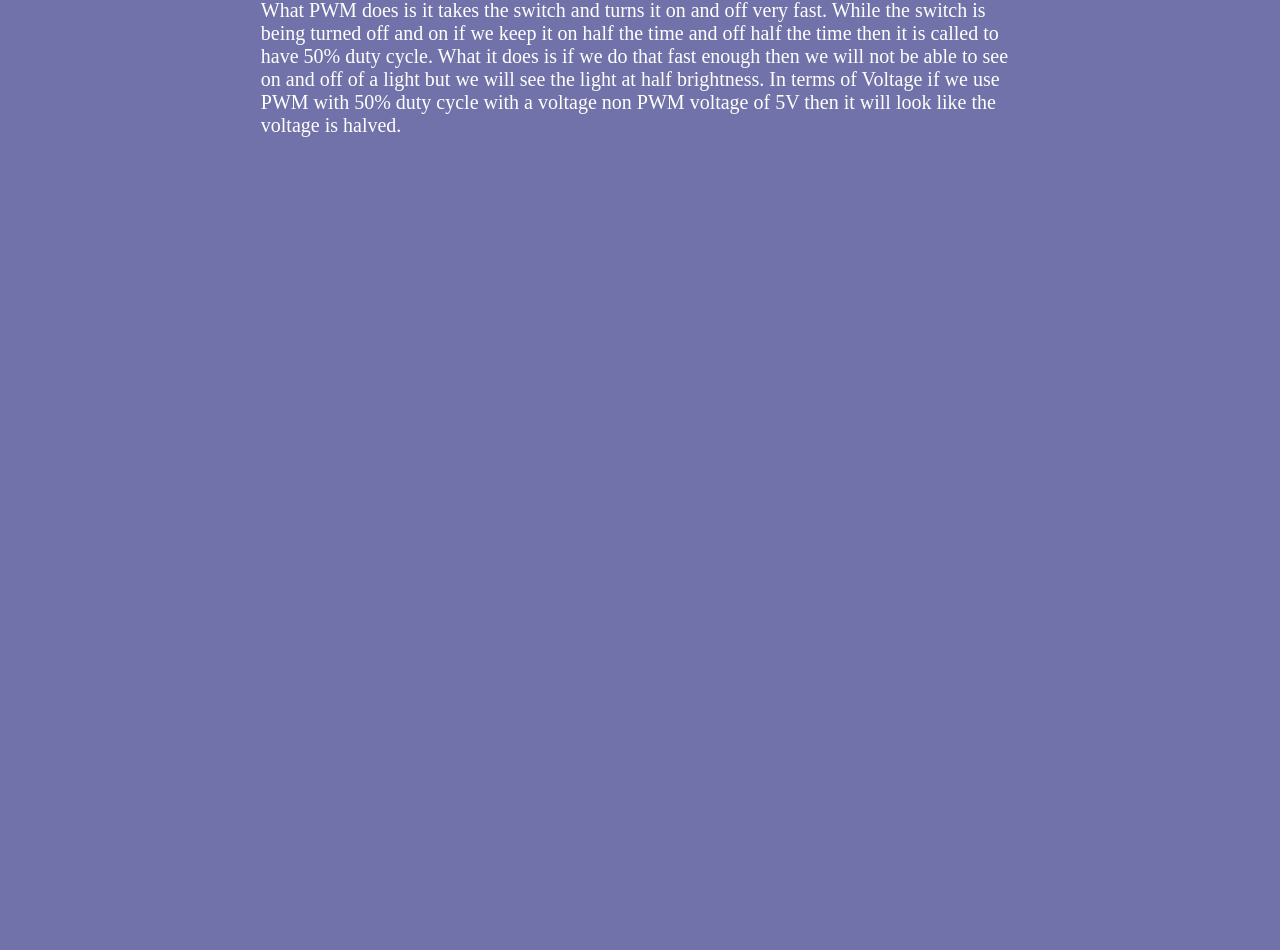
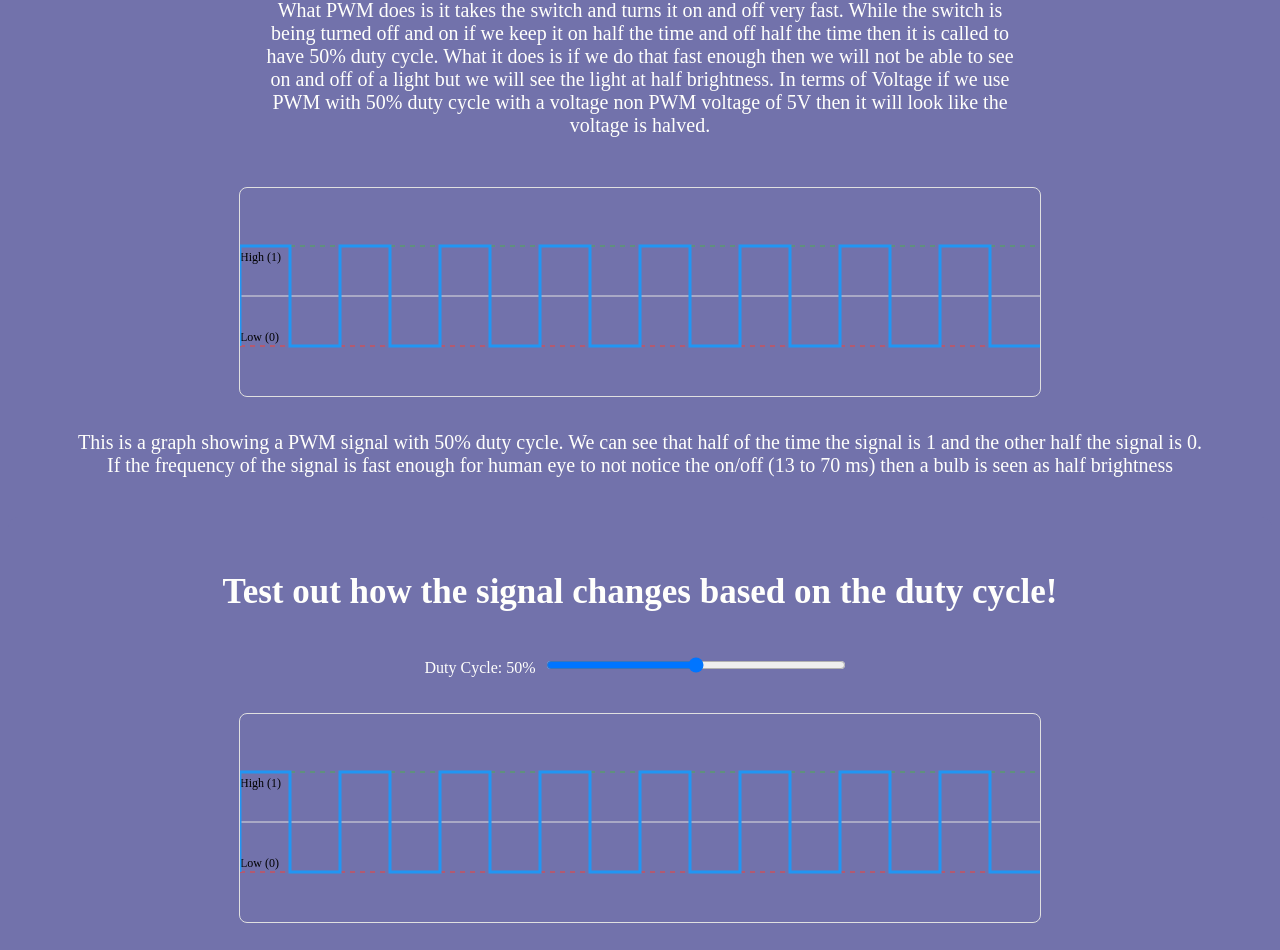
Before and after one commit to Abhinav2065/SignalVisualizer, a React (Vite) app in the folder SignalVisualizer/: page /pwm in a window 1280 px wide. Shown: the part 478-1428 px from the top of the page. Before the commit the page ends 800 px from the top, so only its background shows below. Built offline with nearby package versions, Linux system fonts and the light colour scheme.

Commit message:
added an custom duty cycle signal visualizer in the pwm page

```diff
--- a/SignalVisualizer/src/components/PWM.jsx
+++ b/SignalVisualizer/src/components/PWM.jsx
@@ -1,8 +1,23 @@
-import React from 'react'
+import React, { useState } from 'react'
 import '../styles/PWM.css'
 
+const PWM = () => {
+    const [dutyCycle, setDutyCycle] = useState(50);
 
-const PWM = () => {
+    const createPWMPath = (cycle) => {
+        let path = 'M 0 100';
+        const onTime = (cycle / 100) * 100;
+        const offTime = 100 - onTime;
+
+        for (let i = 0; i < 8; i++) {
+            const startX = i * 100;
+            const endX = startX + onTime;
+            path += ` L ${startX} 100 L ${startX} 0 L ${endX} 0 L ${endX} 100`;
+        }
+        path += ' L 800 100';
+        return path;
+    };
+
     return (
         <div>
             <div className="pwm">
@@ -24,6 +39,56 @@ const PWM = () => {
 
                 </div>
 
+                <div className="graph-50">
+                    <svg width="800" height="200" viewBox="0 0 800 100" className="signal-svg">
+                        <line x1="0" y1="50" x2="800" y2="50" stroke="#e0e0e0" strokeWidth="1" />
+                        <line x1="0" y1="0" x2="800" y2="0" stroke="#4CAF50" strokeWidth="1" strokeDasharray="5,5" />
+                        <text x="0" y="15" fontSize="12">High (1)</text>
+                        <line x1="0" y1="100" x2="800" y2="100" stroke="#F44336" strokeWidth="1" strokeDasharray="5,5" />
+                        <text x="0" y="95" fontSize="12">Low (0)</text>
+                        <path
+                            d={createPWMPath(50)}
+                            stroke="#2196F3"
+                            strokeWidth="3"
+                            fill="none"
+                        />
+                    </svg>
+                    <p>This is a graph showing a PWM signal with 50% duty cycle. We can see that half of the time the signal is 1 and the other half the signal is 0. <br />If the frequency of the signal is fast enough for human eye to not notice the on/off (13 to 70 ms) then a bulb is seen as half brightness</p>
+                </div>
+
+                <div className="custom-pwm">
+                    <h3>Test out how the signal changes based on the duty cycle!</h3>
+                    <div className="slider-container">
+                        <label>Duty Cycle: {dutyCycle}%</label>
+                        <input
+                            type="range"
+                            min="0"
+                            max="100"
+                            value={dutyCycle}
+                            onChange={(e) => setDutyCycle(parseInt(e.target.value))}
+                            className="duty-slider"
+                        />
+                    </div>
+                    <svg width="800" height="200" viewBox="0 0 800 100" className="signal-svg">
+                        <line x1="0" y1="50" x2="800" y2="50" stroke="#e0e0e0" strokeWidth="1" />
+                        <line x1="0" y1="0" x2="800" y2="0" stroke="#4CAF50" strokeWidth="1" strokeDasharray="5,5" />
+                        <text x="0" y="15" fontSize="12">High (1)</text>
+                        <line x1="0" y1="100" x2="800" y2="100" stroke="#F44336" strokeWidth="1" strokeDasharray="5,5" />
+                        <text x="0" y="95" fontSize="12">Low (0)</text>
+                        <path
+                            d={createPWMPath(dutyCycle)}
+                            stroke="#2196F3"
+                            strokeWidth="3"
+                            fill="none"
+                        />
+                    </svg>
+                    <div className="pwm-info">
+                        <p>Duty Cycle: {dutyCycle}%</p>
+                        <p>On Time: {dutyCycle}% of period</p>
+                        <p>Off Time: {100 - dutyCycle}% of period</p>
+                        <p>Average Voltage: {(5 * dutyCycle / 100).toFixed(2)}V (assuming 5V system)</p>
+                    </div>
+                </div>
 
 
 
--- a/SignalVisualizer/src/styles/PWM.css
+++ b/SignalVisualizer/src/styles/PWM.css
@@ -1,3 +1,7 @@
+.pwm {
+    text-align: center;
+}
+
 .content {
     width: 60%;
     padding-left: 20%;
@@ -12,3 +16,35 @@
 .pwm-hero p {
     font-size: 26px;
 }
+
+.graph-50 {
+    padding-top: 5vh;
+}
+
+.slider-container {
+    margin: 20px 0;
+}
+
+.duty-slider {
+    width: 300px;
+    margin: 10px;
+}
+
+.custom-pwm {
+    margin-top: 40px;
+    padding: 20px;
+    border-radius: 10px;
+}
+
+.pwm-info {
+    margin-top: 15px;
+    padding: 15px;
+    border-radius: 5px;
+    border-left: 4px solid #2196F3;
+}
+
+.signal-svg {
+    border-radius: 8px;
+    border: 1px solid #e0e0e0;
+    margin: 10px 0;
+}
```
Lines whose indentation alone changed are shown as unchanged.
